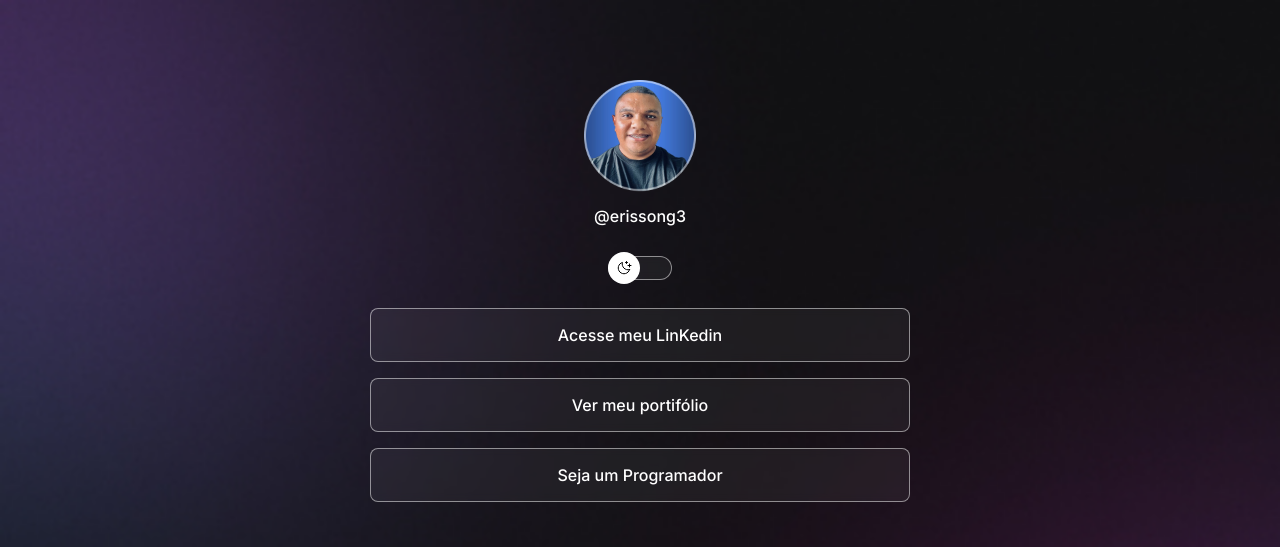
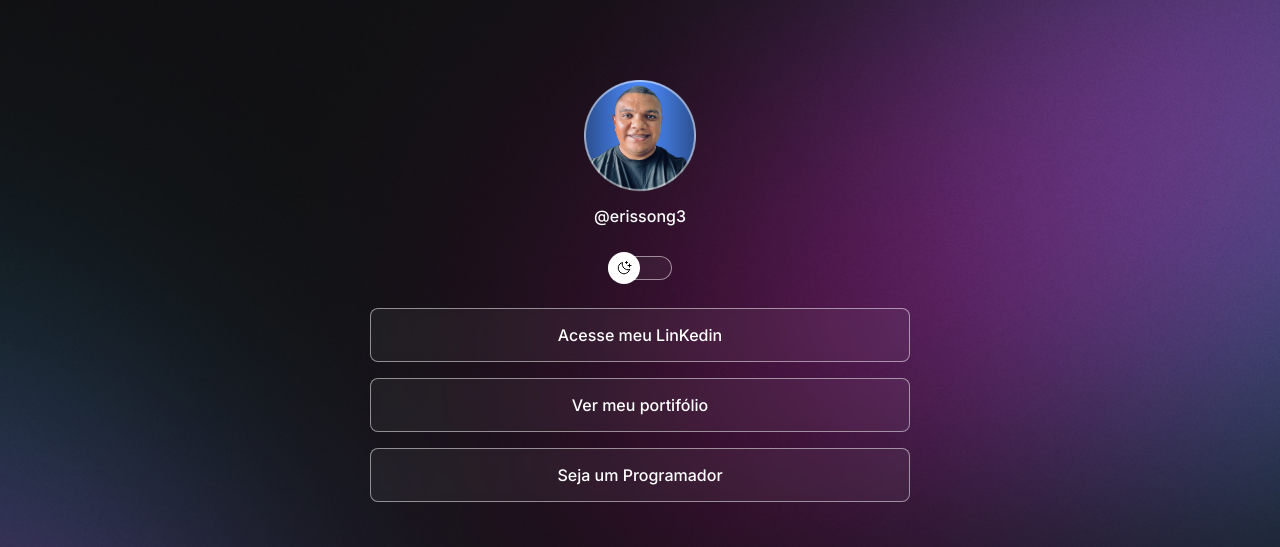
Before and after one commit to Erisson10/Dev-links, a plain HTML site: page index.html in a window 1280 px wide. Shown: the top 547 px of the page. Drawn offline with nearby package versions, Linux system fonts and the light colour scheme.

Commit message:
chamge background based on media queries

```diff
--- a/style.css
+++ b/style.css
@@ -26,10 +26,11 @@
 
 body {
   background: var(--bg-url) no-repeat top center/cover;
+  height: 100vh;
 }
 
 body * {
-  font-family: 'Inter', sans-serif;
+  font-family: "Inter", sans-serif;
   color: var(--text-color);
 }
 
@@ -62,7 +63,7 @@ body * {
   margin: 4px auto;
 }
 
-  #switch button{
+#switch button {
   width: 32px;
   height: 32px;
   background: white var(--switch-bg-url) no-repeat center;
@@ -89,7 +90,6 @@ body * {
   backdrop-filter: blur(4px);
   -webkit-backdrop-filter: blur(4px);
   border-radius: 9999px;
-
 }
 
 /* Links */
@@ -100,7 +100,6 @@ body * {
   flex-direction: column;
   gap: 16px;
   padding: 24px 0;
-
 }
 
 ul li a {
@@ -146,11 +145,22 @@ body * {
 #social-links a:hover {
   background: var(--highlight-color);
   padding: 16px;
-
 }
 
-  footer  {
+footer {
   padding: 24px 0;
   text-align: center;
   font-size: 14px;
 }
+
+/* Media queries */
+
+@media (min-width: 700px) {
+  :root {
+    --bg-url: url(./assets/bg-desktop.jpg);
+  }
+
+  .light {
+    --bg-url: url(./assets/bg-desktop-light.jpg);
+  }
+}
```
Lines whose indentation alone changed are shown as unchanged.
